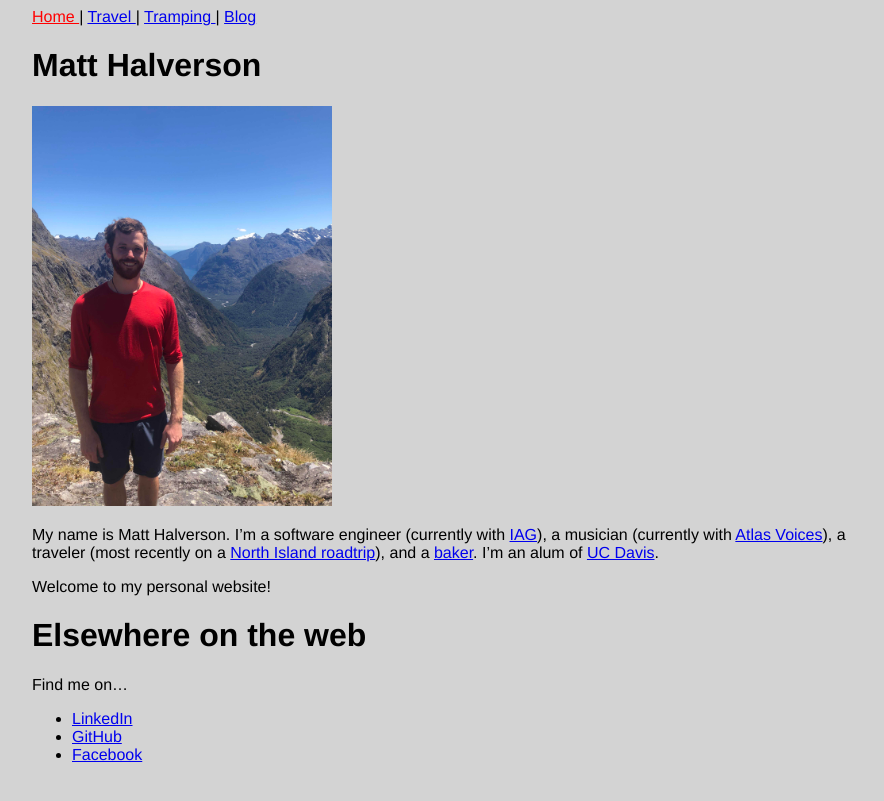
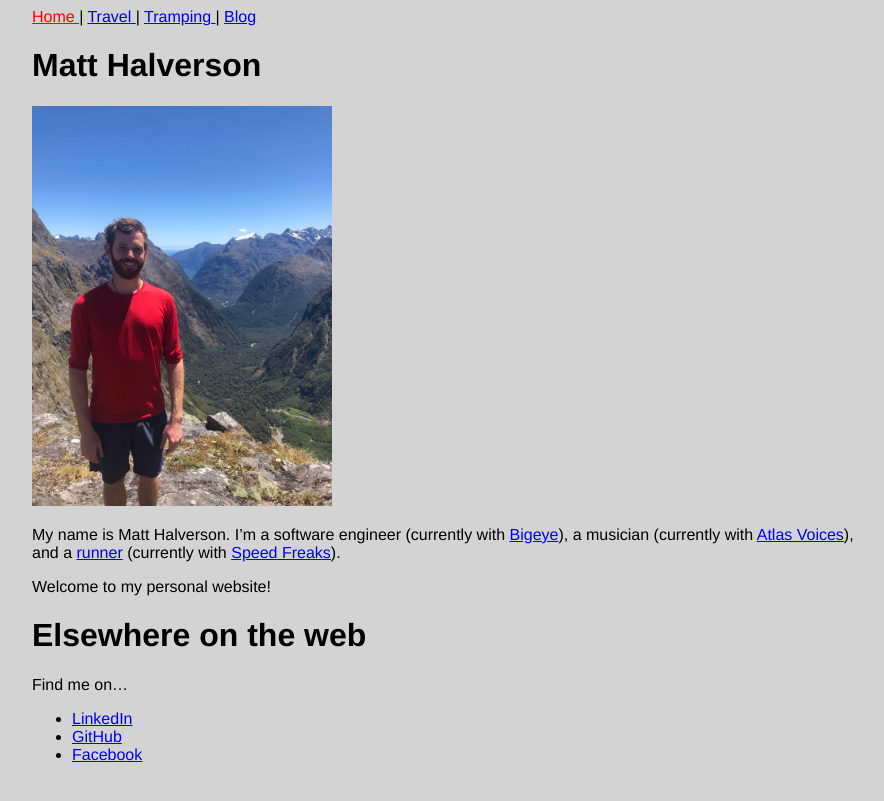
Before and after one commit to mhalverson/website, a Jekyll site: the page built from index.md, in a window 1280 px wide. Shown: the top 801 px of the page, without its empty margins (0-884 px from the left). Built offline with Jekyll 4.4.1, drawn with Linux system fonts in a browser that asks for light colours.

Commit message:
update homepage

```diff
--- a/index.md
+++ b/index.md
@@ -5,16 +5,14 @@ title: Matt Halverson
 
 # Matt Halverson
 
-
 ![Photo of Matt](/assets/images/gertrude_saddle.jpg)
 {: style="width:300px; height:auto;"}
 
 My name is Matt Halverson. I'm a software engineer (currently with
-[IAG](https://www.iag.co.nz/)), a musician (currently with [Atlas
-Voices](http://atlasvoices.nz/)), a traveler (most recently on a [North Island
-roadtrip](./travel/2018_11_north_island_roadtrip.html)), and a [baker]({%
-post_url 2019-08-25-pies %}). I'm an alum of [UC
-Davis](https://www.ucdavis.edu/).
+[Bigeye](https://www.bigeye.com/)), a musician (currently with [Atlas
+Voices](http://atlasvoices.nz/)), and a
+[runner](https://www.strava.com/athletes/49095399) (currently with [Speed
+Freaks](https://speedfreaks.org.nz/)).
 
 Welcome to my personal website!
 
```
